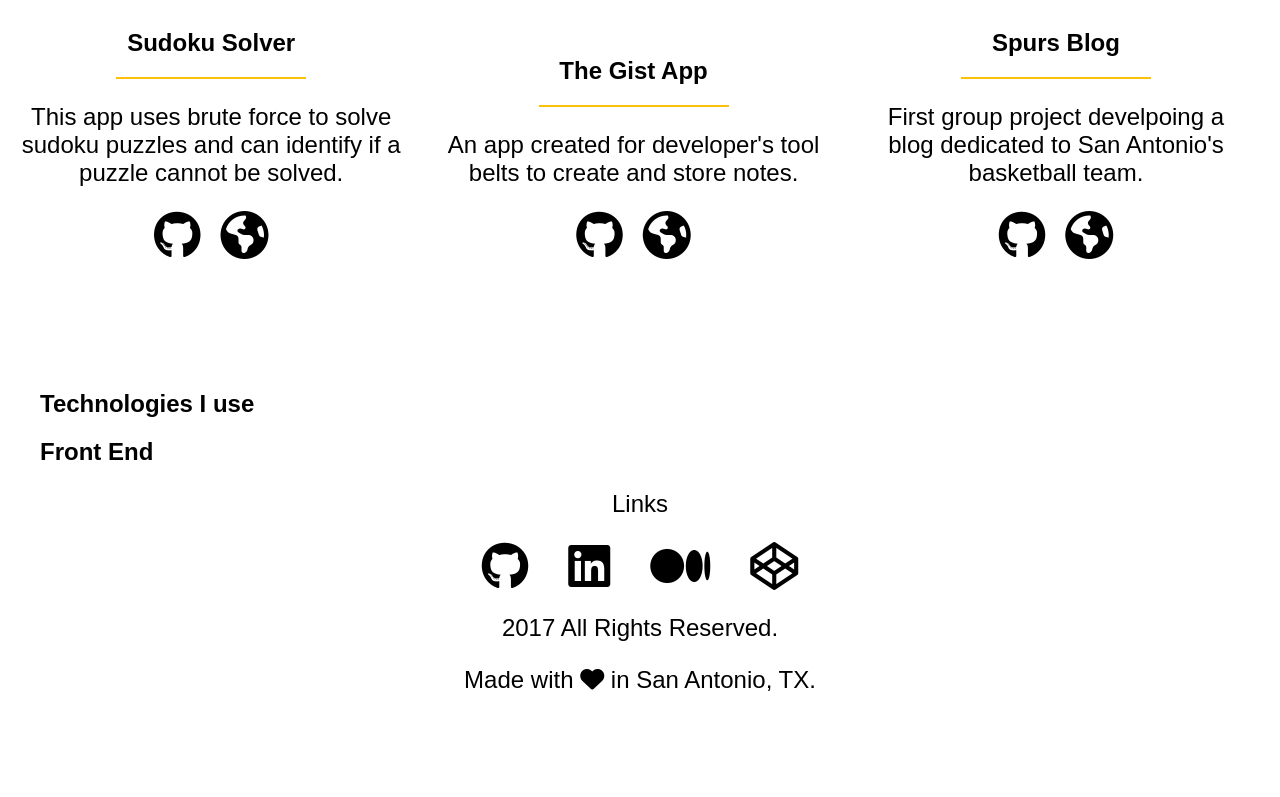
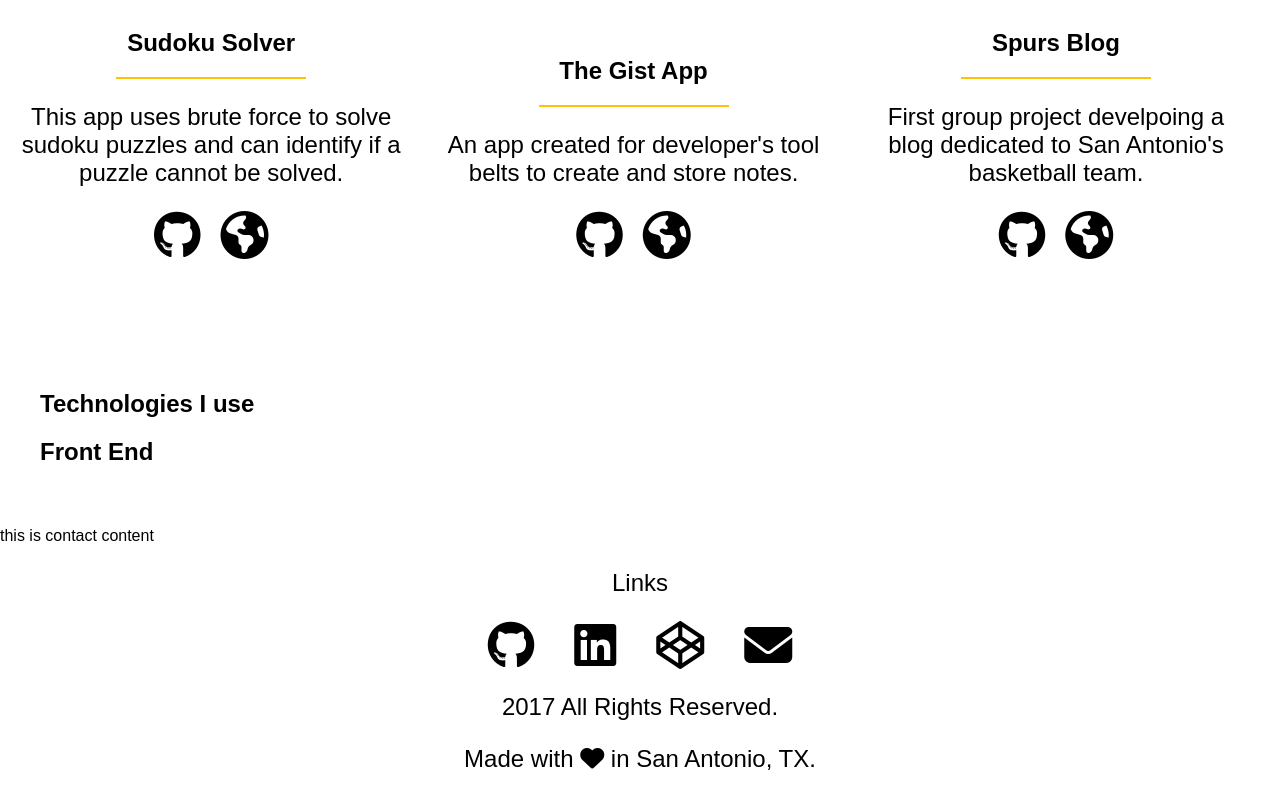
Before and after one commit to Gadget89/updated-portfolio, a React (Create React App) app: page / in a window 1280 px wide. Shown: the part 2462-3259 px from the top of the page. Before the commit the page ends 3180 px from the top, so only its background shows below. Built offline with nearby package versions, Linux system fonts and the light colour scheme.

Commit message:
Started working on solving issue with scrolling to correct element from nav

```diff
--- a/package.json
+++ b/package.json
@@ -4,7 +4,7 @@
   "private": true,
   "dependencies": {
     "react": "^15.5.4",
-    "react-dom": "^15.5.4"
+    "react-dom": "^15.5.4",
   },
   "devDependencies": {
     "react-scripts": "1.0.7"
--- a/src/App.js
+++ b/src/App.js
@@ -8,6 +8,7 @@ import About from './About'
 import Projects from './Projects'
 import Skills from './Skills'
 import Footer from './Footer'
+import Contact from './Contact'
 
 class App extends Component {
   render() {
@@ -20,6 +21,7 @@ class App extends Component {
           <About/>
           <Projects/>
           <Skills/>
+          <Contact/>
           <Footer/>
         </section>
       </main>
--- /dev/null
+++ b/src/Contact.js
@@ -0,0 +1,15 @@
+import React, { Component } from 'react';
+
+import './main.css';
+
+class App extends Component {
+  render() {
+    return (
+      <section>
+        <p>this is contact content</p>
+      </section>
+    )
+  }
+}
+
+  export default App;
--- a/src/Footer.js
+++ b/src/Footer.js
@@ -15,16 +15,16 @@ const footerItem = [
     title: "Check out my LinkedIn."
   },
   {
-    id: "medium",
-    link: "https://medium.com/@nicolas.roybal/",
-    icon: "fa fa-medium fa-3x",
-    title: "Check out my blog on Medium."
-  },
-  {
     id: "codepen",
     link: "http://codepen.io/nickr999/",
     icon: "fa fa-codepen fa-3x",
     title: "Check out my Codepen."
+  },
+  {
+    id: "email",
+    link: "mailto:hello@nicolasroybal.com",
+    icon: "fa fa-envelope fa-3x",
+    title: "Send me an email."
   }
 ]
 // Map through array and return a <li>
--- a/src/Nav.js
+++ b/src/Nav.js
@@ -2,24 +2,32 @@ import React, { Component } from 'react';
 import './main.css';
 import Logo from './assets/new-logo.png';
 
+// const trigger = (event) => {
+//   event.preventDefault();
+//   console.log("yo");
+// }
+
+
+
 // Array of navigation buttons data
 const navButtons = [
+
   {
     id: "about",
+    name: "my story",
     link: "#about",
-    name: "my story",
     title: "Check out my story."
   },
   {
     id: "projects",
+    name: "projects",
     link: "#projects",
-    name: "projects",
     title: "Check out my projects"
   },
   {
     id: "contact",
-    link: "",
     name: "contact me",
+    link: "#contact",
     title: "Let's get in touch"
   },
   {
@@ -30,6 +38,7 @@ const navButtons = [
   }
 ]
 
+
 // Map through array and return a <li>
 const listItems = navButtons.map((button) =>
   <li
@@ -37,7 +46,7 @@ const listItems = navButtons.map((button) =>
     <a
       title={button.title}
       href={button.link}
-      onClick={closeNav}>
+      onClick={button.onCLick}>
       {button.name}
     </a>
   </li>
@@ -61,6 +70,12 @@ function closeNav() {
   // document.getElementById('open').className = "open"
   document.getElementById('open').style.display = "block"
 }
+// var trigger = () => {
+//   console.log(window.innerWidth);
+//   if(window.innerWidth > 1024){
+//     window.scroll(0, 1000)
+//   }
+// }
 
 class Nav extends Component {
 
```
Also changed, not shown: 1 other file (tests, documents, lock files or other folders).
